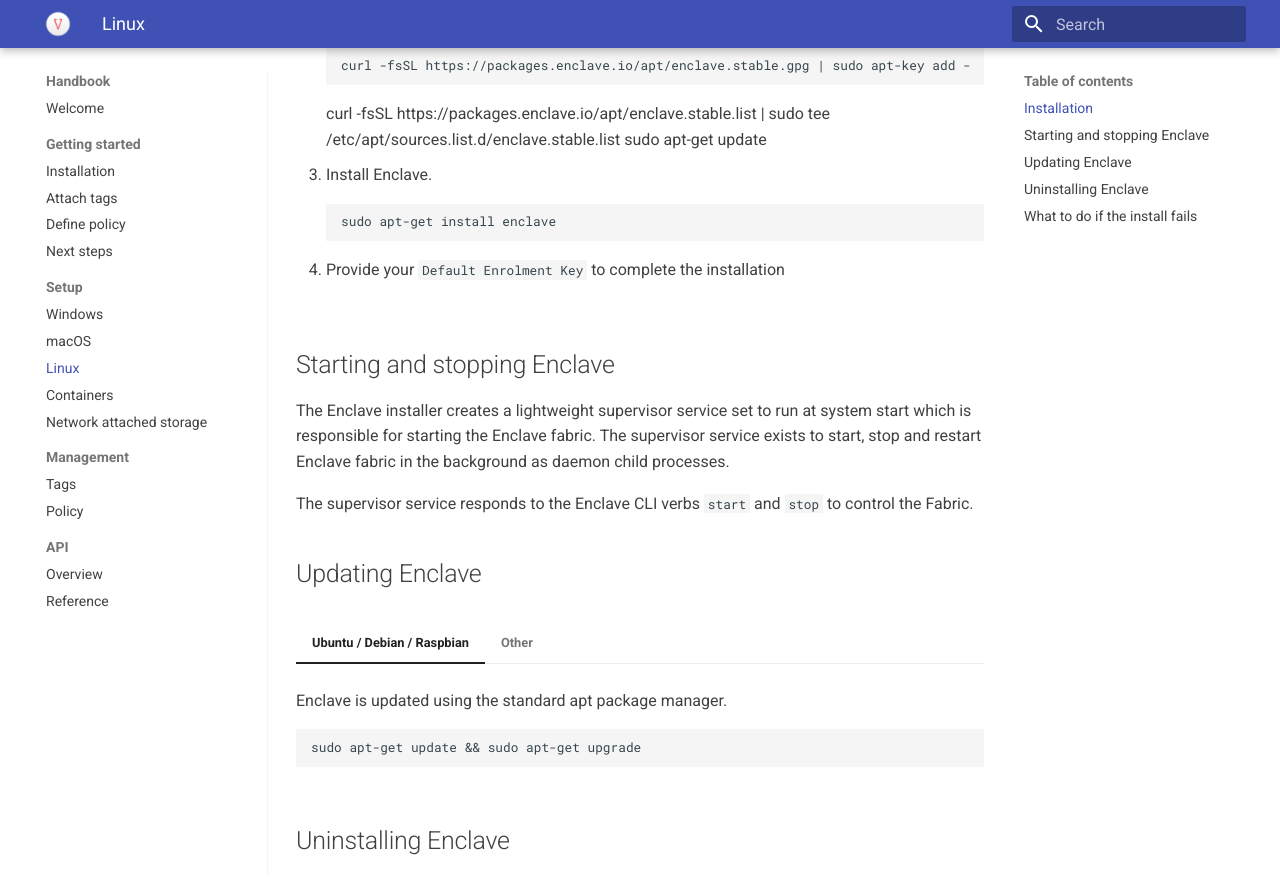
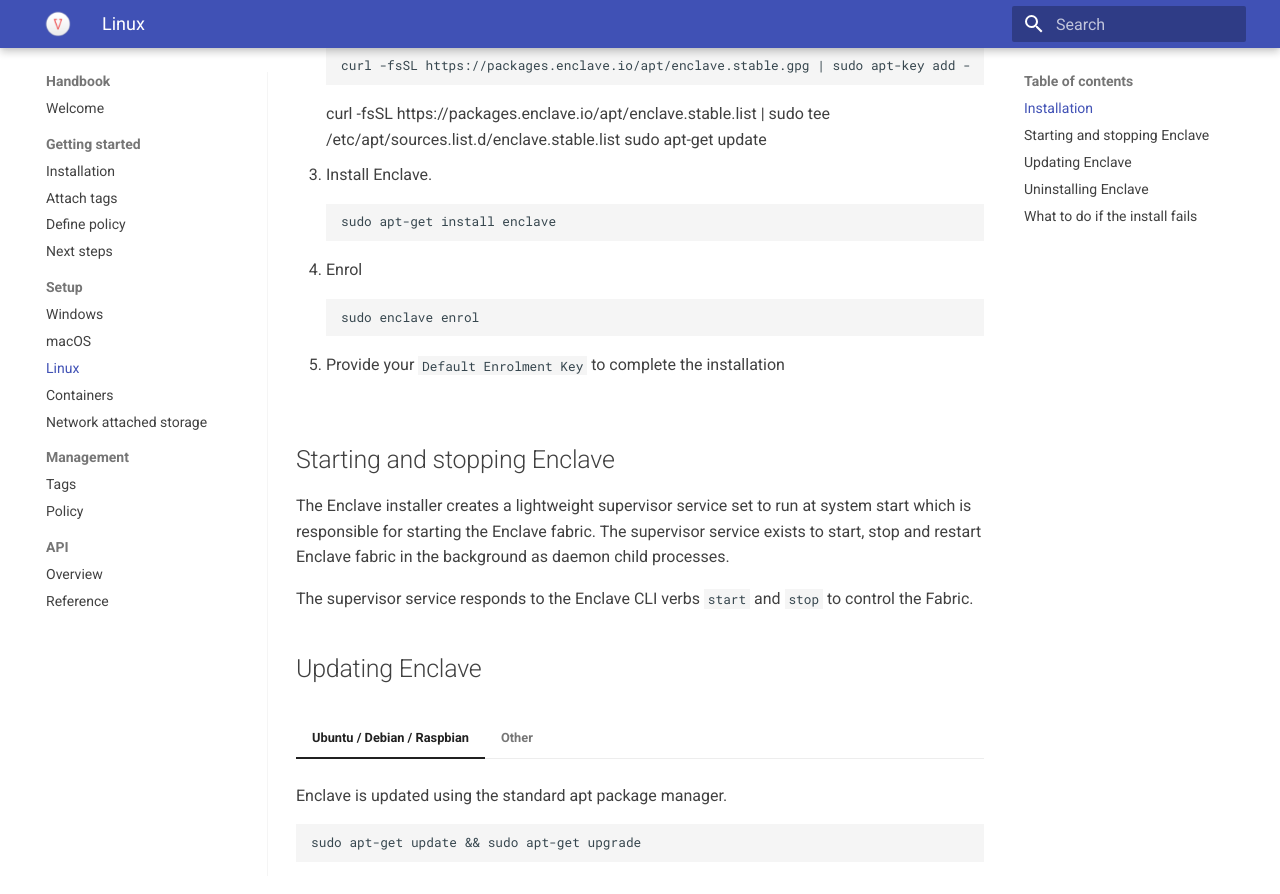
Before and after one commit to enclave-networks/docs, an MkDocs documentation site: the page built from docs/setup/linux.md, in a window 1280 px wide and 900 px high, scrolled down 498 px. Shown: the top 894 px of the window. Built offline with MkDocs 1.6.1 and Material for MkDocs 9.7.7, drawn with Linux system fonts in a browser that asks for light colours.

Commit message:
Update enrol instructions for linux to reflect needing to run enclave enrol.

```diff
--- a/docs/setup/linux.md
+++ b/docs/setup/linux.md
@@ -20,7 +20,11 @@
 
             sudo apt-get install enclave
 
-    4. Provide your `Default Enrolment Key` to complete the installation
+    4. Enrol
+
+            sudo enclave enrol
+
+    5. Provide your `Default Enrolment Key` to complete the installation
 
 === "CentOS / RHEL"
 
@@ -80,7 +84,11 @@
 
             sudo apt-get install enclave
 
-    4. Provide your `Default Enrolment Key` to complete the installation
+    4. Enrol
+
+            sudo enclave enrol
+
+    5. Provide your `Default Enrolment Key` to complete the installation
 
 <!--- ## Unattended Installation
 
```
Also changed, not shown: docs/getting-started/installation.md (+11 -3 lines).
